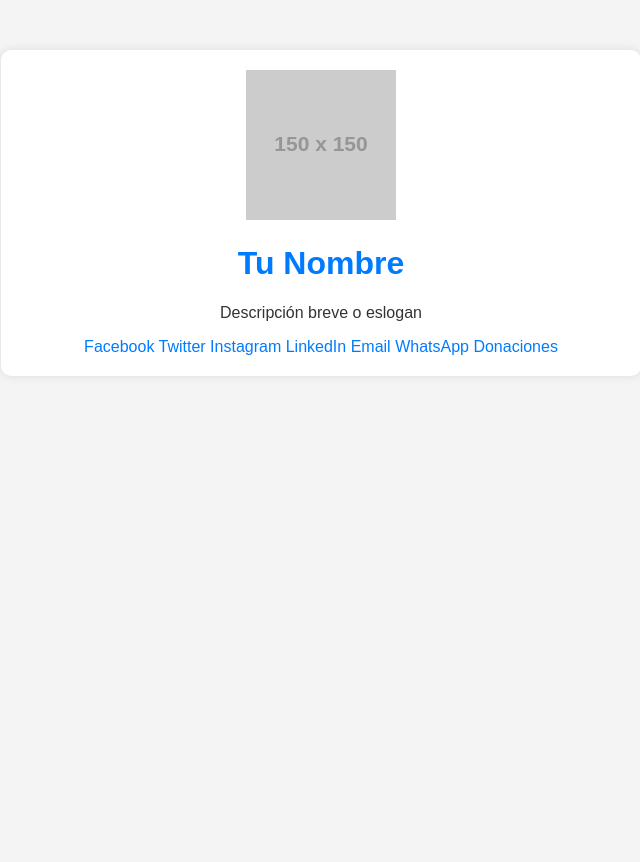
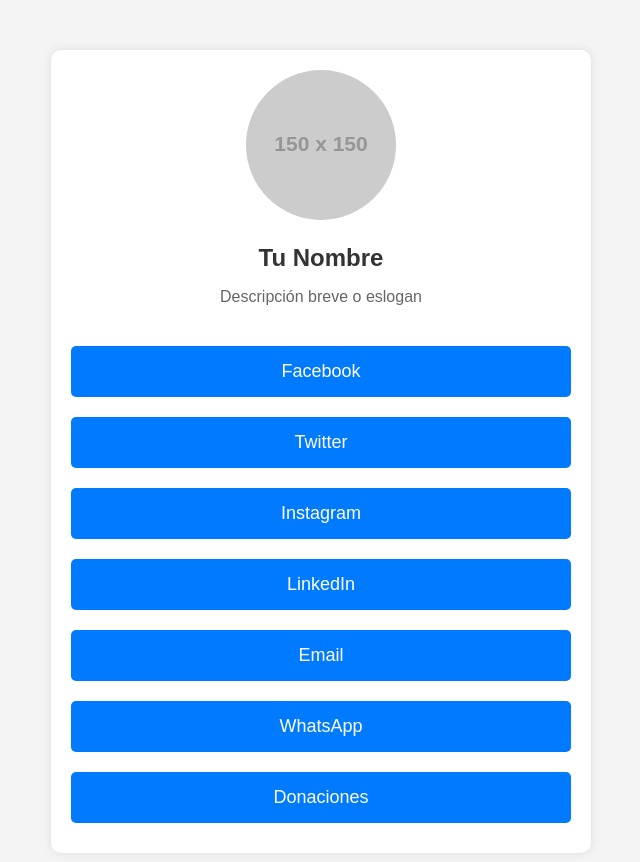
Before and after one commit to AlbertoTreNav/pagina-web-personal, a plain HTML site: page index.html in a window 1280 px wide. Shown: the whole page, without its empty margins (319-959 px from the left). Before the commit the page ends 800 px from the top, so only its background shows below. Drawn offline with Linux system fonts and the light colour scheme; placeholder pictures from the web are drawn by us.

Commit message:
Update styles.css

```diff
--- a/styles.css
+++ b/styles.css
@@ -2,13 +2,13 @@ body {
     font-family: Arial, sans-serif;
     background-color: #f4f4f4;
     color: #333;
-    text-align: center;
     margin: 0;
     padding: 0;
+    text-align: center;
 }
 
 .container {
-    max-width: 600px;
+    max-width: 500px;
     margin: 50px auto;
     padding: 20px;
     background-color: #fff;
@@ -16,37 +16,41 @@ body {
     box-shadow: 0 0 10px rgba(0, 0, 0, 0.1);
 }
 
-h1 {
-    color: #007BFF;
+.profile {
+    margin-bottom: 30px;
 }
 
-ul {
-    list-style-type: none;
-    padding: 0;
+.profile-img {
+    border-radius: 50%;
+    width: 150px;
+    height: 150px;
 }
 
-li {
-    margin: 10px 0;
+h1 {
+    margin: 20px 0 10px;
+    font-size: 24px;
 }
 
-a {
-    color: #007BFF;
-    text-decoration: none;
+p {
+    color: #666;
 }
 
-a:hover {
-    text-decoration: underline;
+.links {
+    display: flex;
+    flex-direction: column;
 }
 
-button {
+.link-btn {
+    display: block;
+    padding: 15px;
+    margin: 10px 0;
     background-color: #007BFF;
-    color: white;
-    border: none;
-    padding: 10px 20px;
+    color: #fff;
+    text-decoration: none;
     border-radius: 5px;
-    cursor: pointer;
+    font-size: 18px;
 }
 
-button:hover {
+.link-btn:hover {
     background-color: #0056b3;
 }
```
